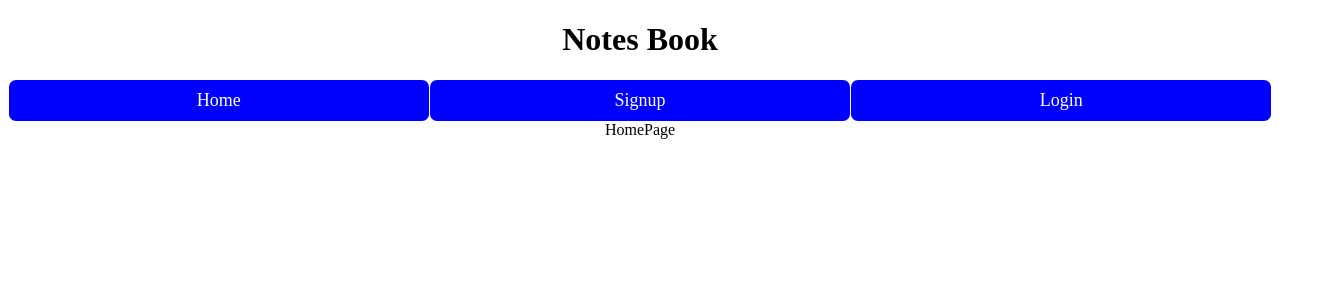
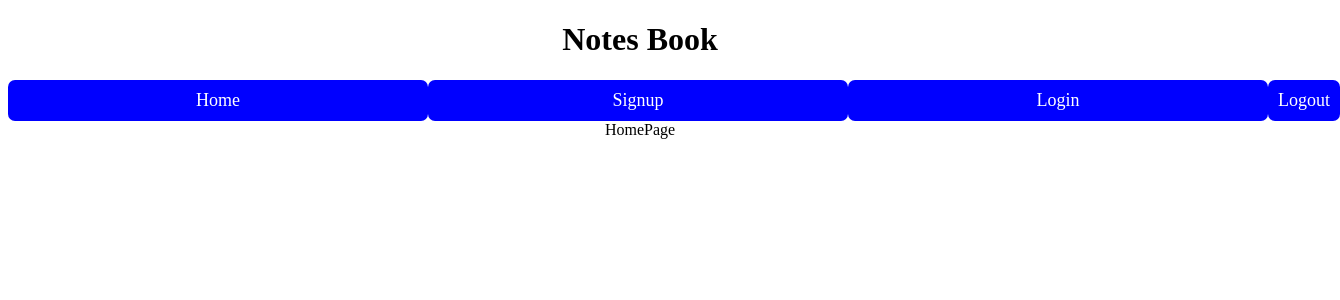
Before and after one commit to EliusCaleb/notes, a React (Create React App) app in the folder client/: page / in a window 1280 px wide. Shown: the top 300 px of the page, 1340 px wide, since content can reach past the window. Built offline with nearby package versions, Linux system fonts and the light colour scheme.

Commit message:
logout functionality

```diff
--- a/client/src/AppState.jsx
+++ b/client/src/AppState.jsx
@@ -13,6 +13,10 @@ const reducer = (state, action) => {
   switch (action.type) {
     case "auth":
       newState= {...state,...action.payload}
+      return newState
+    case 'logout':
+      newState= {...state,token:null,username:null}
+      localStorage.removeItem('token')
       return newState
     default:
       return state;
--- a/client/src/components/Navbar.jsx
+++ b/client/src/components/Navbar.jsx
@@ -1,31 +1,39 @@
-import React from 'react'
-import { Link } from 'react-router-dom'
+import React from "react";
+import { Link ,useNavigate} from "react-router-dom";
+import { useAppState } from "../AppState";
 
 const Navbar = () => {
+  const { dispatch } = useAppState();
+  const navigate = useNavigate()
   return (
     <>
-     <header>
+      <header>
         <h1>Notes Book</h1>
         <nav>
-            <Link to='/'><div>Home</div></Link>
-            <Link to='/auth/signup'> <div>Signup </div></Link>
-            <Link to='/auth/login'> <div>Login</div></Link>
+          <Link to="/">
+            <div>Home</div>
+          </Link>
+          <Link to="/auth/signup">
+            {" "}
+            <div>Signup </div>
+          </Link>
+          <Link to="/auth/login">
+            {" "}
+            <div>Login</div>
+          </Link>
+          <div
+            className="logout"
+            onClick={() => {
+              dispatch({ type: "logout" })
+              navigate("/");
+            }}
+          >
+            Logout
+          </div>
         </nav>
-     </header>
+      </header>
+    </>
+  );
+};
 
-
-
-
-
-
-
-
-
-
-
-
-    </>
-  )
-}
-
-export default Navbar
+export default Navbar;
--- a/client/src/index.css
+++ b/client/src/index.css
@@ -11,6 +11,9 @@ header nav a {
    color:black;
   text-decoration: none;
 }
+/* .logout{
+   color: white;
+} */
 
 header nav div{
    font-size: large;
```
